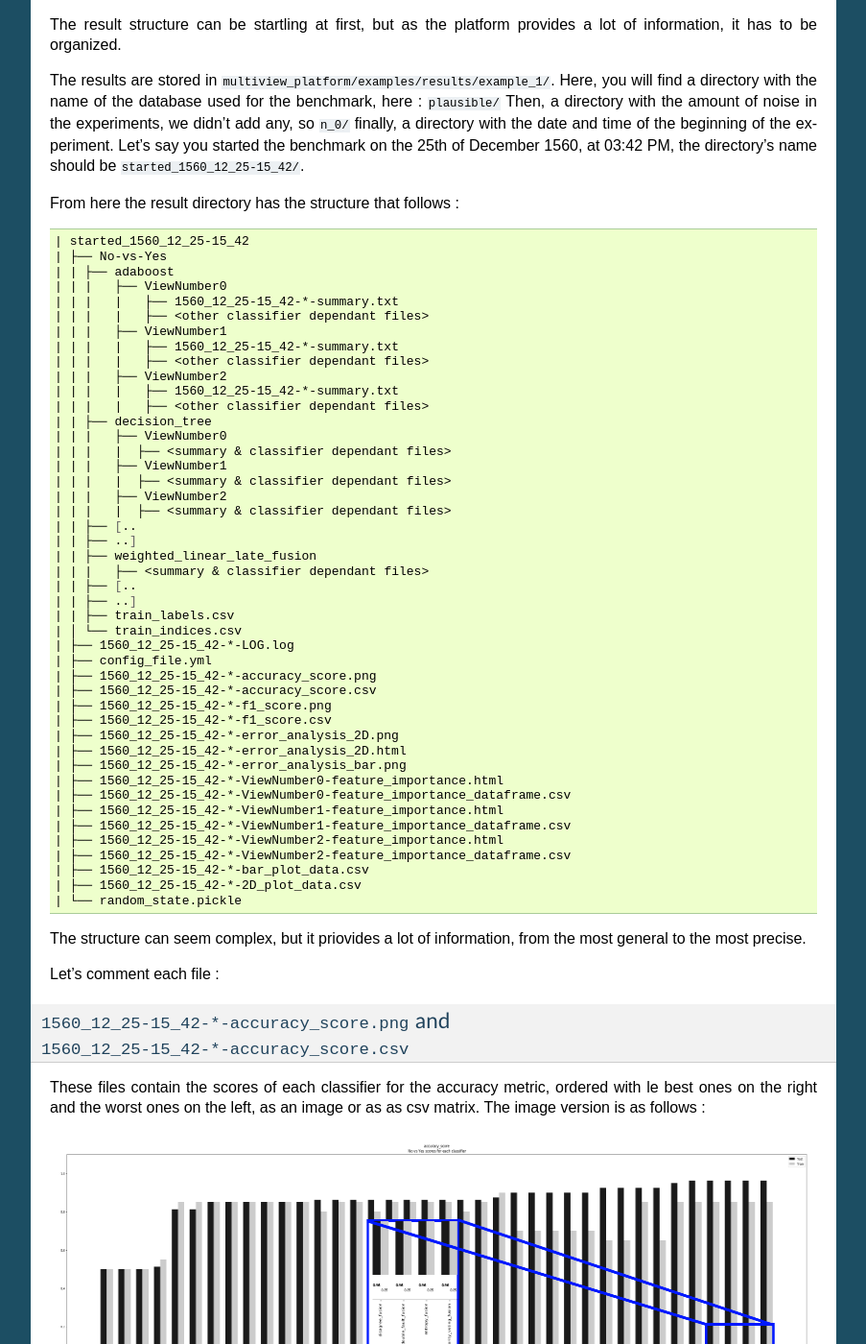
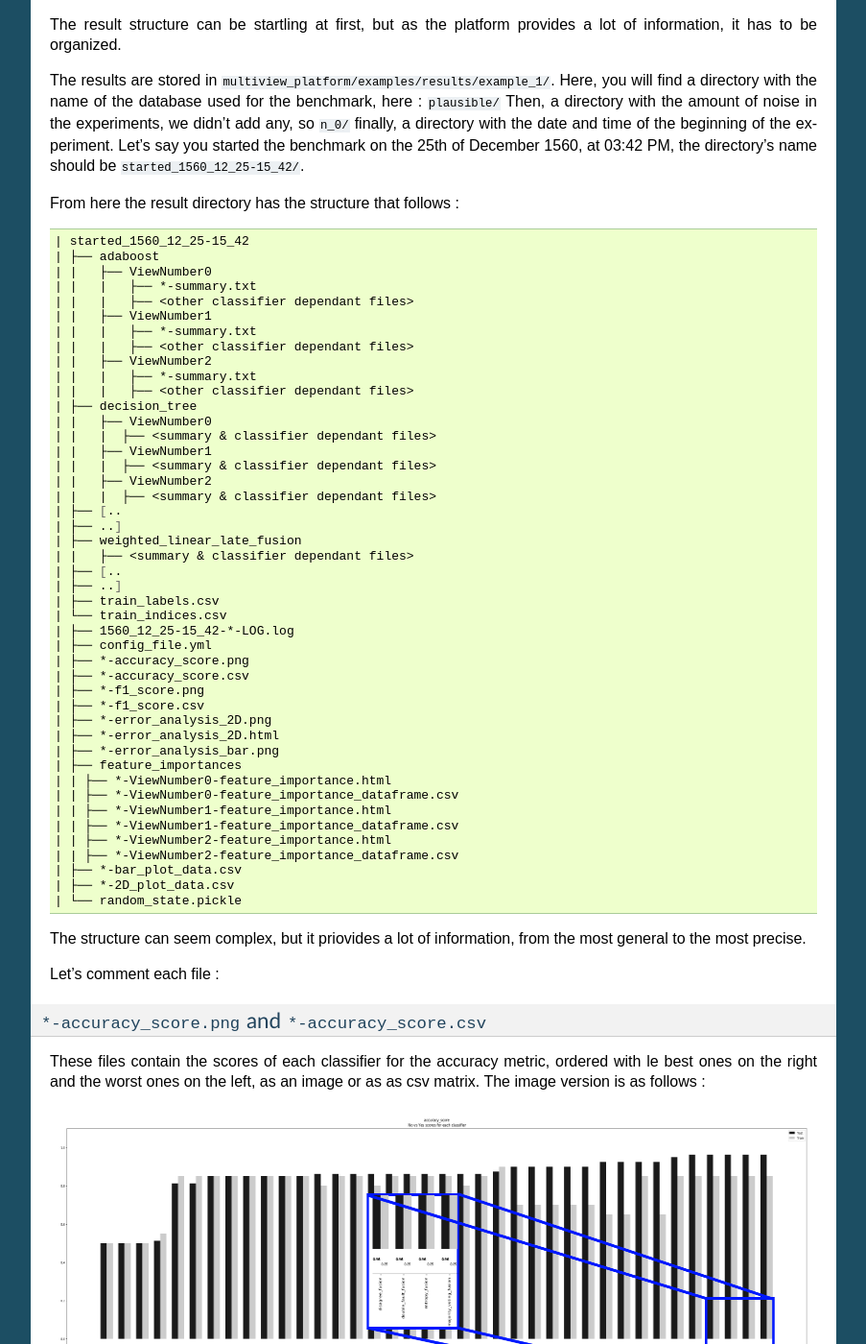
Before and after one commit to multi-learn/summit, a Sphinx documentation site: the page built from docs/source/tutorials/example1.rst, in a window 1280 px wide and 1400 px high, scrolled down 1358 px. Shown: the whole window at 96% size, without its empty margins (198-1101 px from the left). Built offline with Sphinx 7.4.7, drawn with Linux system fonts in a browser that asks for light colours; formulas are drawn with MathJax 3; pages that are not in the unit, such as notebooks, are missing from menus; some of the changed text lies outside the part shown.

Commit message:
Updated documentation

```diff
--- a/docs/source/tutorials/example1.rst
+++ b/docs/source/tutorials/example1.rst
@@ -81,49 +81,49 @@ From here the result directory has the structure that follows  :
 .. code-block:: bash
 
     | started_1560_12_25-15_42
-    | ├── No-vs-Yes
-    | | ├── adaboost
-    | | |   ├── ViewNumber0
-    | | |   |   ├── 1560_12_25-15_42-*-summary.txt
-    | | |   |   ├── <other classifier dependant files>
-    | | |   ├── ViewNumber1
-    | | |   |   ├── 1560_12_25-15_42-*-summary.txt
-    | | |   |   ├── <other classifier dependant files>
-    | | |   ├── ViewNumber2
-    | | |   |   ├── 1560_12_25-15_42-*-summary.txt
-    | | |   |   ├── <other classifier dependant files>
-    | | ├── decision_tree
-    | | |   ├── ViewNumber0
-    | | |   |  ├── <summary & classifier dependant files>
-    | | |   ├── ViewNumber1
-    | | |   |  ├── <summary & classifier dependant files>
-    | | |   ├── ViewNumber2
-    | | |   |  ├── <summary & classifier dependant files>
-    | | ├── [..
-    | | ├── ..]
-    | | ├── weighted_linear_late_fusion
-    | | |   ├── <summary & classifier dependant files>
-    | | ├── [..
-    | | ├── ..]
-    | | ├── train_labels.csv
-    | │ └── train_indices.csv
+    | ├── adaboost
+    | |   ├── ViewNumber0
+    | |   |   ├── *-summary.txt
+    | |   |   ├── <other classifier dependant files>
+    | |   ├── ViewNumber1
+    | |   |   ├── *-summary.txt
+    | |   |   ├── <other classifier dependant files>
+    | |   ├── ViewNumber2
+    | |   |   ├── *-summary.txt
+    | |   |   ├── <other classifier dependant files>
+    | ├── decision_tree
+    | |   ├── ViewNumber0
+    | |   |  ├── <summary & classifier dependant files>
+    | |   ├── ViewNumber1
+    | |   |  ├── <summary & classifier dependant files>
+    | |   ├── ViewNumber2
+    | |   |  ├── <summary & classifier dependant files>
+    | ├── [..
+    | ├── ..]
+    | ├── weighted_linear_late_fusion
+    | |   ├── <summary & classifier dependant files>
+    | ├── [..
+    | ├── ..]
+    | ├── train_labels.csv
+    | └── train_indices.csv
     | ├── 1560_12_25-15_42-*-LOG.log
     | ├── config_file.yml
-    | ├── 1560_12_25-15_42-*-accuracy_score.png
-    | ├── 1560_12_25-15_42-*-accuracy_score.csv
-    | ├── 1560_12_25-15_42-*-f1_score.png
-    | ├── 1560_12_25-15_42-*-f1_score.csv
-    | ├── 1560_12_25-15_42-*-error_analysis_2D.png
-    | ├── 1560_12_25-15_42-*-error_analysis_2D.html
-    | ├── 1560_12_25-15_42-*-error_analysis_bar.png
-    | ├── 1560_12_25-15_42-*-ViewNumber0-feature_importance.html
-    | ├── 1560_12_25-15_42-*-ViewNumber0-feature_importance_dataframe.csv
-    | ├── 1560_12_25-15_42-*-ViewNumber1-feature_importance.html
-    | ├── 1560_12_25-15_42-*-ViewNumber1-feature_importance_dataframe.csv
-    | ├── 1560_12_25-15_42-*-ViewNumber2-feature_importance.html
-    | ├── 1560_12_25-15_42-*-ViewNumber2-feature_importance_dataframe.csv
-    | ├── 1560_12_25-15_42-*-bar_plot_data.csv
-    | ├── 1560_12_25-15_42-*-2D_plot_data.csv
+    | ├── *-accuracy_score.png
+    | ├── *-accuracy_score.csv
+    | ├── *-f1_score.png
+    | ├── *-f1_score.csv
+    | ├── *-error_analysis_2D.png
+    | ├── *-error_analysis_2D.html
+    | ├── *-error_analysis_bar.png
+    | ├── feature_importances
+    | | ├── *-ViewNumber0-feature_importance.html
+    | | ├── *-ViewNumber0-feature_importance_dataframe.csv
+    | | ├── *-ViewNumber1-feature_importance.html
+    | | ├── *-ViewNumber1-feature_importance_dataframe.csv
+    | | ├── *-ViewNumber2-feature_importance.html
+    | | ├── *-ViewNumber2-feature_importance_dataframe.csv
+    | ├── *-bar_plot_data.csv
+    | ├── *-2D_plot_data.csv
     | └── random_state.pickle
 
 
@@ -131,7 +131,7 @@ The structure can seem complex, but it priovides a lot of information, from the
 
 Let's comment each file :
 
-``1560_12_25-15_42-*-accuracy_score.png`` and ``1560_12_25-15_42-*-accuracy_score.csv``
+``*-accuracy_score.png`` and ``*-accuracy_score.csv``
 <<<<<<<<<<<<<<<<<<<<<<<<<<<<<<<<<<<<<<<<<<<<<<<<<<<<<<<<<<<<<<<<<<<<<<<<<<<<<<<<<<<<<<<
 
 These files contain the scores of each classifier for the accuracy metric, ordered with le best ones on the right and
@@ -147,15 +147,15 @@ The image version is as follows :
 
 The csv file is a matrix with the score on train stored in the first row and the score on test stored in the second one. Each classifier is presented in a row. It is loadable with pandas.
 
-Similar files have been generated for the f1 metric (``1560_12_25-15_42-*-f1_score.png`` and ``1560_12_25-15_42-*-f1_score.csv``).
+Similar files have been generated for the f1 metric (``*-f1_score.png`` and ``*-f1_score.csv``).
 
 
-``1560_12_25-15_42-*-error_analysis_2D.png`` and ``1560_12_25-15_42-*-error_analysis_2D.html``
+``*-error_analysis_2D.png`` and ``*-error_analysis_2D.html``
 <<<<<<<<<<<<<<<<<<<<<<<<<<<<<<<<<<<<<<<<<<<<<<<<<<<<<<<<<<<<<<<<<<<<<<<<<<<<<<<<<<<<<<<<<<<<<<
 
 In these files, one can visualize the success or failure of each classifier on each example.
 
-Below, ``1560_12_25-15_42-*-error_analysis_2D.html`` is displayed.
+Below, ``*-error_analysis_2D.html`` is displayed.
 
 It is the representation of a matrix, where the rows are the examples, and the columns are the classifiers.
 
@@ -185,9 +185,9 @@ It is an understandable behaviour as the Plausible dataset's view are generated
 Morever, as confirmed by the accuracy graph, four monoview classifiers classified all the example to the same class,
 and then, display a black half-column.
 
-The data used to generate those matrices is available in ``1560_12_25-15_42-*-2D_plot_data.csv``
+The data used to generate those matrices is available in ``*-2D_plot_data.csv``
 
-``1560_12_25-15_42-*-error_analysis_bar.png``
+``*-error_analysis_bar.png``
 <<<<<<<<<<<<<<<<<<<<<<<<<<<<<<<<<<<<<<<<<<<<<
 
 This file is a different way to visualize the same information as the two previous ones. Indeed, it is a bar plot,
@@ -198,7 +198,7 @@ with a bar for each example, counting the number of classifiers that failed to c
 
     The bar plot showing for each example how many classifiers failed on it.
 
-The data used to generate this graph is available in ``1560_12_25-15_42-*-bar_plot_data.csv``
+The data used to generate this graph is available in ``*-bar_plot_data.csv``
 
 ``config_file.yml``
 <<<<<<<<<<<<<<<<<<<
@@ -218,7 +218,7 @@ The log file
 Classifier-dependant files
 <<<<<<<<<<<<<<<<<<<<<<<<<<
 
-For each classifier, at least one file is generated, called ``1560_12_25-15_42-*-summary.txt``.
+For each classifier, at least one file is generated, called ``*-summary.txt``.
 
 .. include:: ./images/summary.txt
     :literal:
```
Also changed, not shown: docs/source/tutorials/example3.rst (+62 -67 lines), 3 other files.
